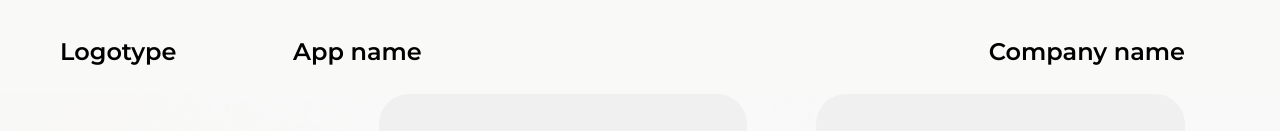
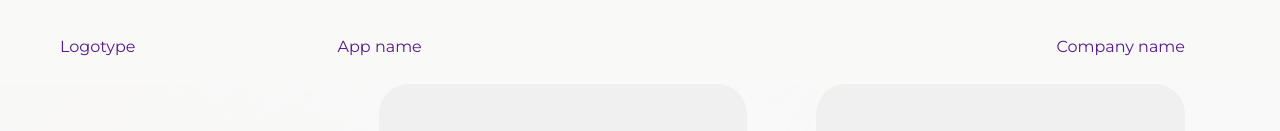
Before and after one commit to Linky-js/test-Almaz, a plain HTML site: page index.html in a window 1280 px wide. Shown: the top 131 px of the page. Drawn offline with Linux system fonts and the light colour scheme; files whose address does not match are found by name; a web font is replaced by a local one.

Commit message:
Update index.html

```diff
--- a/index.html
+++ b/index.html
@@ -20,11 +20,11 @@
         <div class="container">
             <div class="header__content">
                 <div class="header__links-left">
-                    <a class="heaer__link" href="">Logotype</a>
-                    <a class="heaer__link" href="">App name</a>
+                    <a class="header__link" href="">Logotype</a>
+                    <a class="header__link" href="">App name</a>
                 </div>
                 <div class="header__links-right">
-                    <a class="heaer__link" href="">Company name</a>
+                    <a class="header__link" href="">Company name</a>
                 </div>
             </div>
         </div>
```
